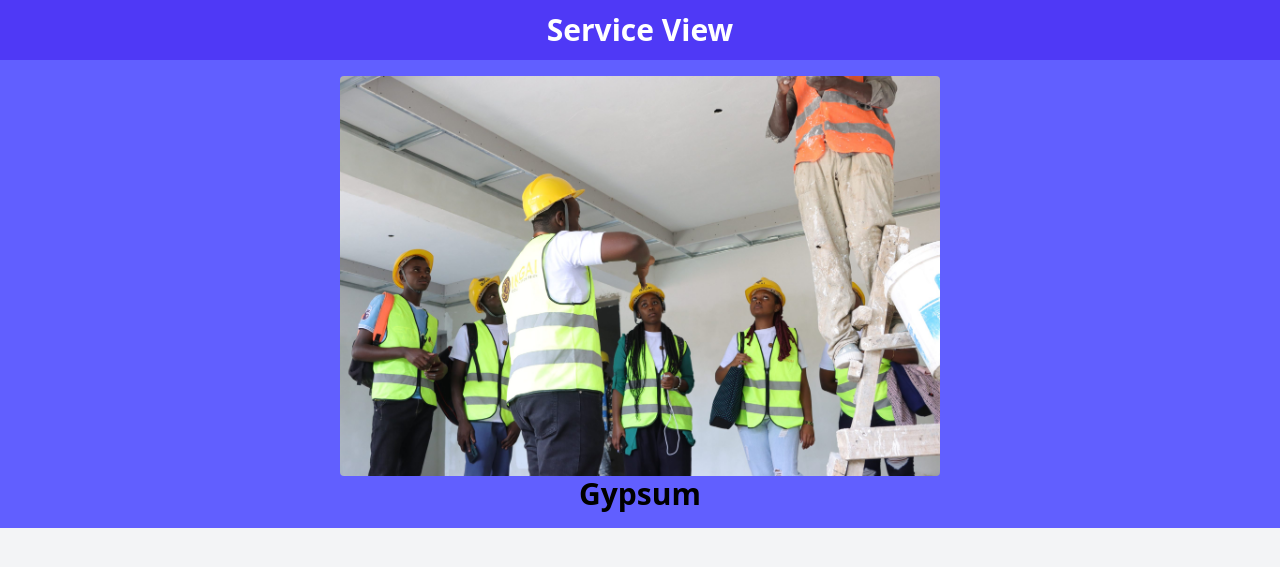
After one commit to Zoden254/FullStack_InteriorMasters, a Django app: page /services/1/ in a window 1280 px wide. The commit adds this page. Shown: the top 567 px of the page. Run offline with Django 5.2, Linux system fonts and the light colour scheme; data comes from the database, SQL or seed files in the repository; both versions use the stored data as it was after the commit.

Commit message:
update commit

```diff
--- a/e_com/admin.py
+++ b/e_com/admin.py
@@ -2,4 +2,4 @@ from django.contrib import admin
 from .models import *
 # Register your models here.
 
-admin.site.register([Service, User, Comment])
+admin.site.register([Service, User, Comment, Sample])
--- a/e_com/static/style.css
+++ b/e_com/static/style.css
@@ -8,18 +8,30 @@
     --font-mono: ui-monospace, SFMono-Regular, Menlo, Monaco, Consolas, "Liberation Mono",
       "Courier New", monospace;
     --color-red-300: oklch(80.8% 0.114 19.571);
-    --color-red-400: oklch(70.4% 0.191 22.216);
     --color-red-500: oklch(63.7% 0.237 25.331);
     --color-red-600: oklch(57.7% 0.245 27.325);
+    --color-orange-400: oklch(75% 0.183 55.934);
     --color-amber-300: oklch(87.9% 0.169 91.605);
+    --color-amber-500: oklch(76.9% 0.188 70.08);
+    --color-amber-600: oklch(66.6% 0.179 58.318);
+    --color-amber-700: oklch(55.5% 0.163 48.998);
+    --color-amber-900: oklch(41.4% 0.112 45.904);
     --color-yellow-400: oklch(85.2% 0.199 91.936);
     --color-yellow-500: oklch(79.5% 0.184 86.047);
     --color-green-400: oklch(79.2% 0.209 151.711);
     --color-green-500: oklch(72.3% 0.219 149.579);
     --color-green-600: oklch(62.7% 0.194 149.214);
+    --color-emerald-600: oklch(59.6% 0.145 163.225);
+    --color-cyan-600: oklch(60.9% 0.126 221.723);
     --color-blue-500: oklch(62.3% 0.214 259.815);
     --color-blue-600: oklch(54.6% 0.245 262.881);
     --color-blue-700: oklch(48.8% 0.243 264.376);
+    --color-indigo-500: oklch(58.5% 0.233 277.117);
+    --color-indigo-600: oklch(51.1% 0.262 276.966);
+    --color-indigo-700: oklch(45.7% 0.24 277.023);
+    --color-indigo-900: oklch(35.9% 0.144 278.697);
+    --color-fuchsia-600: oklch(59.1% 0.293 322.896);
+    --color-fuchsia-800: oklch(45.2% 0.211 324.591);
     --color-gray-100: oklch(96.7% 0.003 264.542);
     --color-gray-200: oklch(92.8% 0.006 264.531);
     --color-gray-400: oklch(70.7% 0.022 261.325);
@@ -31,6 +43,8 @@
     --text-sm--line-height: calc(1.25 / 0.875);
     --text-lg: 1.125rem;
     --text-lg--line-height: calc(1.75 / 1.125);
+    --text-xl: 1.25rem;
+    --text-xl--line-height: calc(1.75 / 1.25);
     --text-2xl: 1.5rem;
     --text-2xl--line-height: calc(2 / 1.5);
     --text-3xl: 1.875rem;
@@ -39,8 +53,6 @@
     --text-4xl--line-height: calc(2.5 / 2.25);
     --text-5xl: 3rem;
     --text-5xl--line-height: 1;
-    --text-7xl: 4.5rem;
-    --text-7xl--line-height: 1;
     --font-weight-light: 300;
     --font-weight-medium: 500;
     --font-weight-bold: 700;
@@ -242,8 +254,14 @@
   .m-1 {
     margin: calc(var(--spacing) * 1);
   }
+  .m-2 {
+    margin: calc(var(--spacing) * 2);
+  }
   .m-3 {
     margin: calc(var(--spacing) * 3);
+  }
+  .m-4 {
+    margin: calc(var(--spacing) * 4);
   }
   .mx-4 {
     margin-inline: calc(var(--spacing) * 4);
@@ -337,9 +355,25 @@
     width: calc(var(--spacing) * 40);
     height: calc(var(--spacing) * 40);
   }
+  .size-50 {
+    width: calc(var(--spacing) * 50);
+    height: calc(var(--spacing) * 50);
+  }
+  .size-60 {
+    width: calc(var(--spacing) * 60);
+    height: calc(var(--spacing) * 60);
+  }
   .size-70 {
     width: calc(var(--spacing) * 70);
     height: calc(var(--spacing) * 70);
+  }
+  .size-80 {
+    width: calc(var(--spacing) * 80);
+    height: calc(var(--spacing) * 80);
+  }
+  .size-100 {
+    width: calc(var(--spacing) * 100);
+    height: calc(var(--spacing) * 100);
   }
   .h-60 {
     height: calc(var(--spacing) * 60);
@@ -373,6 +401,9 @@
   }
   .w-100 {
     width: calc(var(--spacing) * 100);
+  }
+  .w-fit {
+    width: fit-content;
   }
   .w-full {
     width: 100%;
@@ -501,14 +565,23 @@
   .bg-green-600 {
     background-color: var(--color-green-600);
   }
+  .bg-indigo-500 {
+    background-color: var(--color-indigo-500);
+  }
+  .bg-indigo-600 {
+    background-color: var(--color-indigo-600);
+  }
+  .bg-indigo-700 {
+    background-color: var(--color-indigo-700);
+  }
+  .bg-indigo-900 {
+    background-color: var(--color-indigo-900);
+  }
   .bg-neutral-600 {
     background-color: var(--color-neutral-600);
   }
   .bg-red-300 {
     background-color: var(--color-red-300);
-  }
-  .bg-red-400 {
-    background-color: var(--color-red-400);
   }
   .bg-white {
     background-color: var(--color-white);
@@ -686,14 +746,31 @@
     transition-timing-function: var(--tw-ease, var(--default-transition-timing-function));
     transition-duration: var(--tw-duration, var(--default-transition-duration));
   }
-  .transition-opacity {
-    transition-property: opacity;
-    transition-timing-function: var(--tw-ease, var(--default-transition-timing-function));
-    transition-duration: var(--tw-duration, var(--default-transition-duration));
-  }
   .ease-out {
     --tw-ease: var(--ease-out);
     transition-timing-function: var(--ease-out);
+  }
+  .not-sm\:size-60 {
+    @media not (width >= 40rem) {
+      width: calc(var(--spacing) * 60);
+      height: calc(var(--spacing) * 60);
+    }
+  }
+  .not-sm\:size-70 {
+    @media not (width >= 40rem) {
+      width: calc(var(--spacing) * 70);
+      height: calc(var(--spacing) * 70);
+    }
+  }
+  .not-sm\:w-20 {
+    @media not (width >= 40rem) {
+      width: calc(var(--spacing) * 20);
+    }
+  }
+  .not-sm\:w-full {
+    @media not (width >= 40rem) {
+      width: 100%;
+    }
   }
   .not-sm\:text-2xl {
     @media not (width >= 40rem) {
--- a/e_com/templates/engage.html
+++ b/e_com/templates/engage.html
@@ -4,12 +4,12 @@
 
 {% block content %}
 {% include "nav.html" %}
-
+<!--Add Comment-->
 <form method="POST" action="/comment/" class="mt-40 h-auto shadow-2xl mx-4 md:mx-30 items-center justify-center flex rounded-2xl bg-white">
     {% csrf_token %}
     <div class="p-10">
         <label for="comment">Comment</label><br>
-        <textarea name="comment" id="" class="bg-gray-200 w-60 sm:w-100 text-sm" placeholder="Leave a public comment."></textarea><br>
+        <textarea name="comment" id="" class="bg-gray-200 w-60 sm:w-100 text-sm p-1" placeholder="Leave a public comment."></textarea><br>
         <button class="float-end bg-blue-700 text-white px-2 rounded hover:cursor-pointer active:opacity-50">Post</button>
     </div>
 
--- /dev/null
+++ b/e_com/templates/service_view.html
@@ -0,0 +1,19 @@
+{% extends "master.html" %}
+
+{% block title %}{{ service.name }}{% endblock title %}
+
+{% block content %}
+
+<h1 class="bg-indigo-600 shadow text-center p-3 font-bold text-3xl text-white">Service View</h1>
+
+<div class="flex justify-center items-center w-full bg-indigo-500">
+    <div class="flex-col m-4 justify-center items-center text-center">
+        <img src="{{service.thumbnail.url}}" class="size-100 w-fit rounded not-sm:size-60 not-sm:w-full">
+        <p class="font-bold text-3xl">{{ service.name }}</p>
+        {% if service.additional_info %}
+        <p>{{ service.additional_info }}</p>
+        {% endif %}
+
+    </div>
+</div>
+{% endblock content %}
--- a/e_com/templates/signup.html
+++ b/e_com/templates/signup.html
@@ -5,7 +5,7 @@
 {% block content %}
 
 <div class="flex justify-center items-center text-center text-2xl md:text-3xl">
-    <form method="POST" action="/create-user/" autocomplete="off" class="shadow-2xl mt-30 mb-10 bg-white w-full py-10 mx-5 sm:mx-20 not-sm:text-2xl rounded-2xl text-center">
+    <form method="POST" action="/create-user/" autocomplete="off" class="shadow-2xl mt-20 mb-10 bg-white w-full py-10 mx-5 sm:mx-20 not-sm:text-2xl rounded-2xl text-center">
         {% csrf_token %}
         <h1 class="font-bold mb-2">SIgn Up</h1>
         <label for="firstname">First Name</label><br>
--- a/e_com/urls.py
+++ b/e_com/urls.py
@@ -5,7 +5,7 @@ from django.urls import path
 app_name = 'e_com'
 urlpatterns = [
     path('', views.home, name='home'),
-    path('samples/', views.SamplesList, name='samples'),
+    path('samples/', views.SamplesList.as_view(), name='samples'),
     path('services/', views.ServicesList.as_view(), name='services'),
     path('engage/', views.about, name='engage'),
     path('login/', views.login_view, name='login'),
@@ -14,5 +14,6 @@ urlpatterns = [
     path('logout/', views.logout_view, name="logout"),
     path('profile/', views.profile_view, name="profile"),
     path('signup/', views.signup, name="signup"),
-    path('create-user/', views.create_user_view, name="create-user")
+    path('create-user/', views.create_user_view, name="create-user"),
+    path('services/<int:id>/', views.service_view, name="service_view"),
 ]
--- a/e_com/views.py
+++ b/e_com/views.py
@@ -16,8 +16,10 @@ def home(request):
     }
     return render(request, 'index.html', context)
 
-def SamplesList(request):
-    return render(request, "samples.html")
+class SamplesList(generic.ListView):
+    model = Sample
+    template_name = 'samples.html'
+    context_object_name = 'samples'
 
 class ServicesList(generic.ListView):
     model = Service
@@ -41,7 +43,7 @@ def authentication(request):
     else:
         return render(request, 'login.html', {'error_message' : "User not found"})
 
-@login_required
+@login_required(login_url='/login/')
 def comment(request):
     if request.user.is_authenticated:
         comment = request.POST['comment']
@@ -52,12 +54,14 @@ def comment(request):
         else:
             return HttpResponseRedirect(reverse("e_com:engage"))
     else:
-        return HttpResponseRedirect(reverse('e_com:home'))
+        return HttpResponseRedirect(reverse('e_com:login'))
+
+
 def logout_view(request):
     logout(request)
     return HttpResponseRedirect(reverse('e_com:home'))
 
-@login_required
+@login_required(login_url='/login/')
 def profile_view(request):
     return render(request, 'profile.html')
 
@@ -66,4 +70,15 @@ def signup(request):
     return render(request, 'signup.html')
 
 def create_user_view(request):
+    username = request.POST['user_name']
+    password = request.POST['pass_word']
+    password2 = request.POST['confirm_pass_word']
+    if password == password2:
+        User.objects.create_user(username=username, password=password)
+
+
     return HttpResponseRedirect(reverse('e_com:login'))
+
+def service_view(request, id):
+    service = Service.objects.get(id=id)
+    return render(request, 'service_view.html', {'service': service})
```
Also changed, not shown: other parts of e_com/static/style.css (+72 -59 lines), e_com/models.py (+10 -0 lines), e_com/templates/footer.html (+4 -4 lines), e_com/templates/index.html (+9 -12 lines), e_com/templates/nav.html (+8 -8 lines), e_com/templates/samples.html (+6 -2 lines), e_com/templates/services.html (+6 -2 lines), db.sqlite3, e_com/migrations/0007_sample.py (added), e_com/static/images/Hero.jpg (added), static/images/012624_ParisForino_WestEnd_Garruppo_015_dllaD8H_VxduyAP.webp (added), static/images/012624_ParisForino_WestEnd_Garruppo_015_dllaD8H_VxduyAP_rLAilF6.webp (added), static/images/Hero.jpg (added), static/images/hq720_TmM7GTv.jpg (added).
